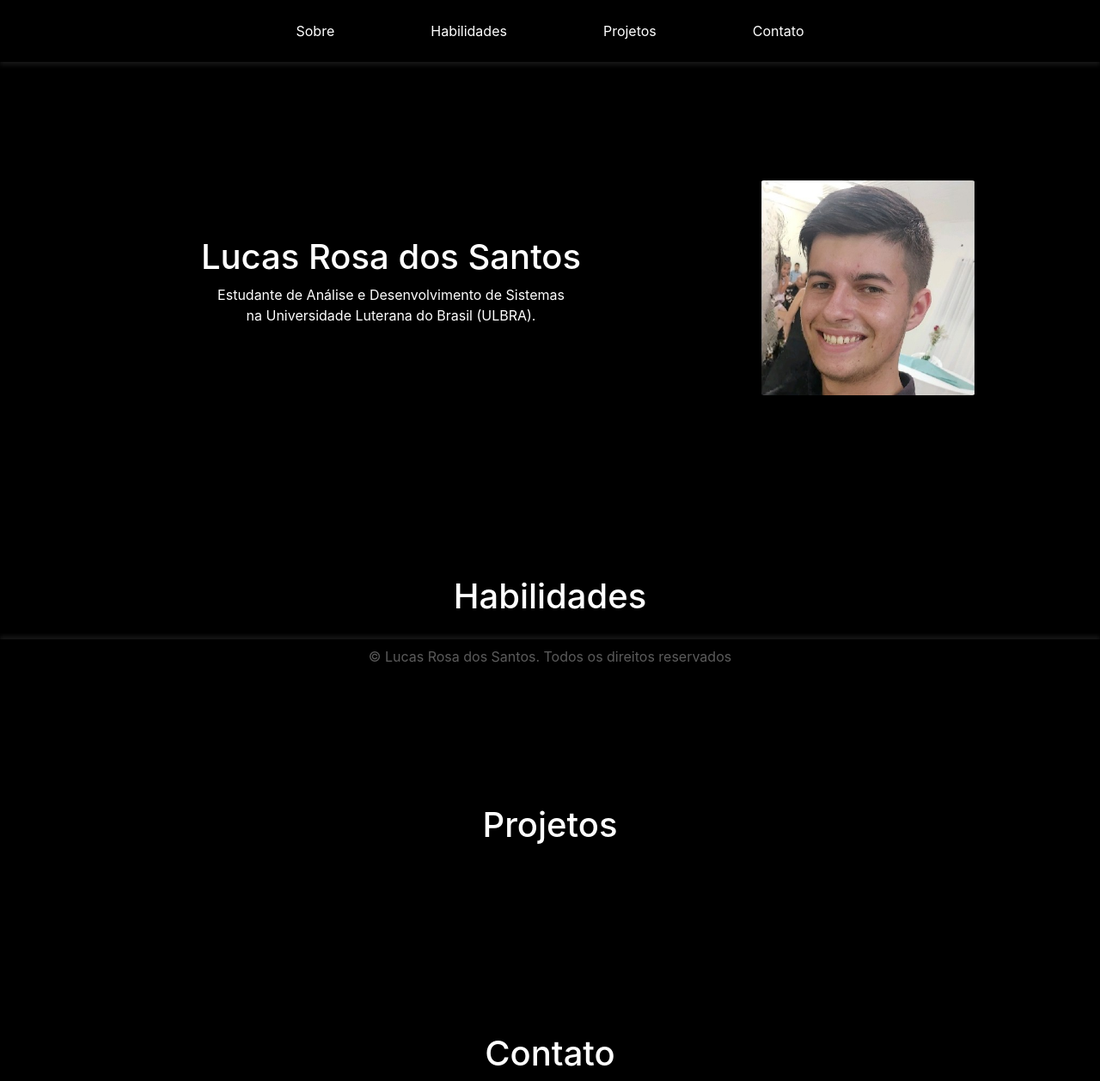
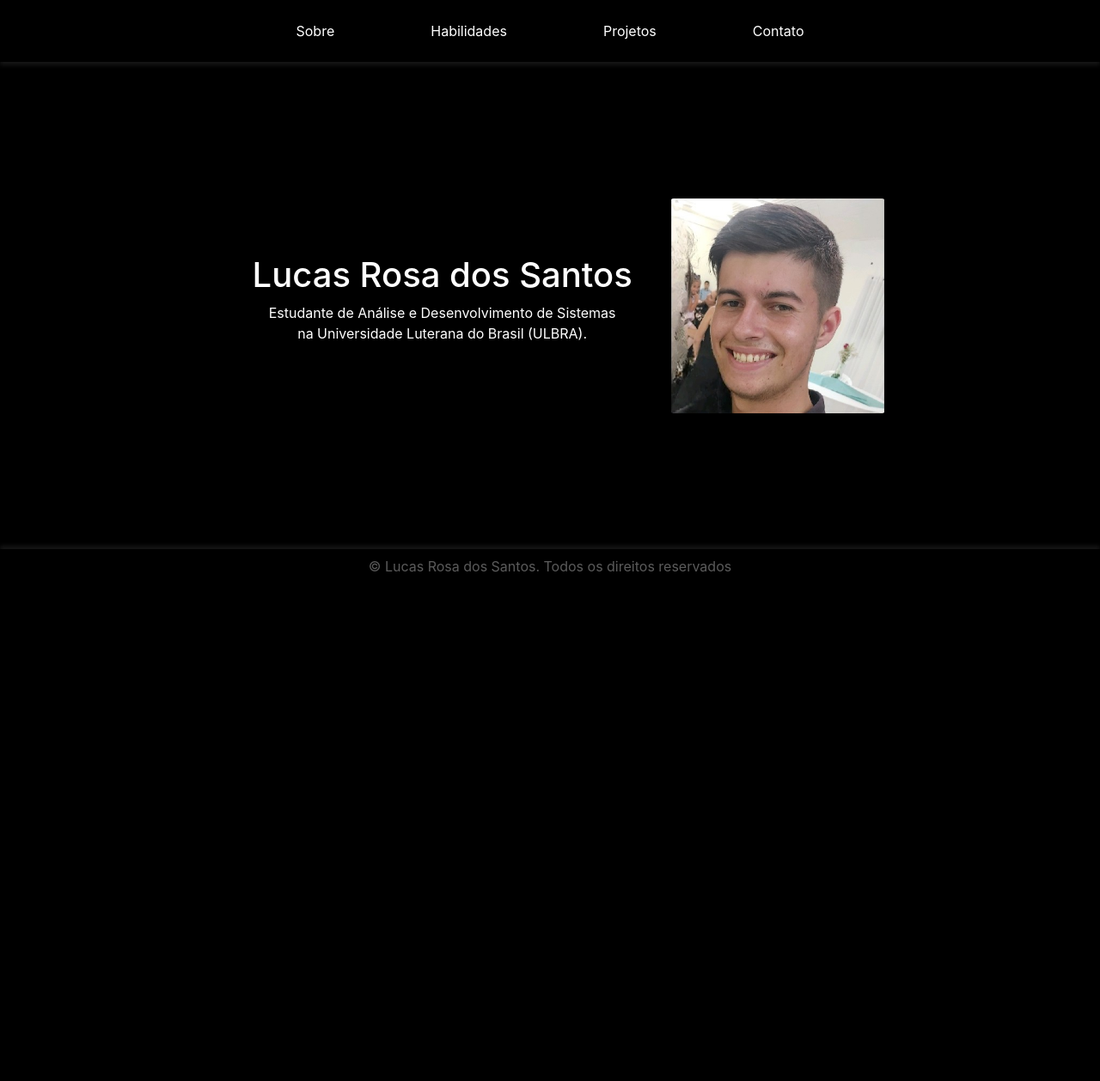
Before and after one commit to luquinhasrds/Portfolio, a plain HTML site: page index.html in a window 1280 px wide. Shown: the whole page at 86% size. After the commit the page ends 800 px from the top, so only its background shows below. Drawn offline with nearby package versions, Linux system fonts and the light colour scheme.

Commit message:
alumas att do portfolio

```diff
--- a/assets/css/section.css
+++ b/assets/css/section.css
@@ -1,4 +1,7 @@
 section{
-    padding-top: 210px;
     width: 100%;
 }
+
+.tamanho-section{
+    height: 567px;
+}
--- a/index.html
+++ b/index.html
@@ -18,7 +18,7 @@
 
 <body>
     <header>
-        <div class="fixed-top fundo-nav">
+        <div class="fundo-nav">
             <nav class="navbar navbar-expand-sm p-3 barra-nav ">
                 <div class=" container-fluid justify-content-center">
                     <ul class="navbar-nav">
@@ -34,22 +34,22 @@
 
     <main>
         <section class="corpo container" id="sobre">
-            <div class="container-fluid">
-                <div class="row justify-content-center align-items-center text-center">
+            <div class="tamanho-section container d-flex justify-content-center align-items-center text-center">
+                <div class="row align-items-center">
                     <div class=" letras col-xl-8 col-sm-12 text-white">
                         <h1>Lucas Rosa dos Santos</h1>
                         <p>Estudante de Análise e Desenvolvimento de Sistemas <br> na Universidade Luterana do Brasil (ULBRA). </p>
                     </div>
 
-                    <div class="col-xl-4 col-sm-12">
+                    <div class="col-xl-4 col-sm-12 mt-5 mt-md-0">
                         <img src="assets/img/perfil meu.jpg" class="rounded" style="width: 250px;" alt="foto-perfil">
                     </div>
                 </div>
             </div>
         </section>
 
-        <section class="corpo container" id="habilidades">
-            <div class="container-fluid">
+        <section class="corpo container" id="habilidades" style="display: none;">
+            <div class="tamanho-section container-fluid">
                 <div class="row justify-content-center align-items-center text-center">
                     <div class=" letras col-xl-8 col-sm-12 text-white">
                         <h1>Habilidades</h1>
@@ -57,8 +57,8 @@
             </div>
         </section>
 
-        <section class="corpo container" id="projetos">
-            <div class="container-fluid">
+        <section class="corpo container" id="projetos" style="display: none;">
+            <div class="tamanho-section container-fluid">
                 <div class="row justify-content-center align-items-center text-center">
                     <div class=" letras col-xl-8 col-sm-12 text-white">
                         <h1>Projetos</h1>
@@ -66,8 +66,8 @@
             </div>
         </section>
 
-        <section class="corpo container" id="contato">
-            <div class="container-fluid">
+        <section class="corpo container" id="contato" style="display: none;">
+            <div class="tamanho-section container-fluid">
                 <div class="row justify-content-center align-items-center text-center">
                     <div class=" letras col-xl-12 col-sm-12 text-white">
                         <h1>Contato</h1>
@@ -78,7 +78,7 @@
     </main>
 
     <footer>
-        <div class="borda-bottom container-fluid fixed-bottom p-2 text-center">
+        <div class="borda-bottom container-fluid p-2 text-center">
             <p>&copy; Lucas Rosa dos Santos. Todos os direitos reservados</p>
         </div>
     </footer>
```
Also changed, not shown: 1 other file.
